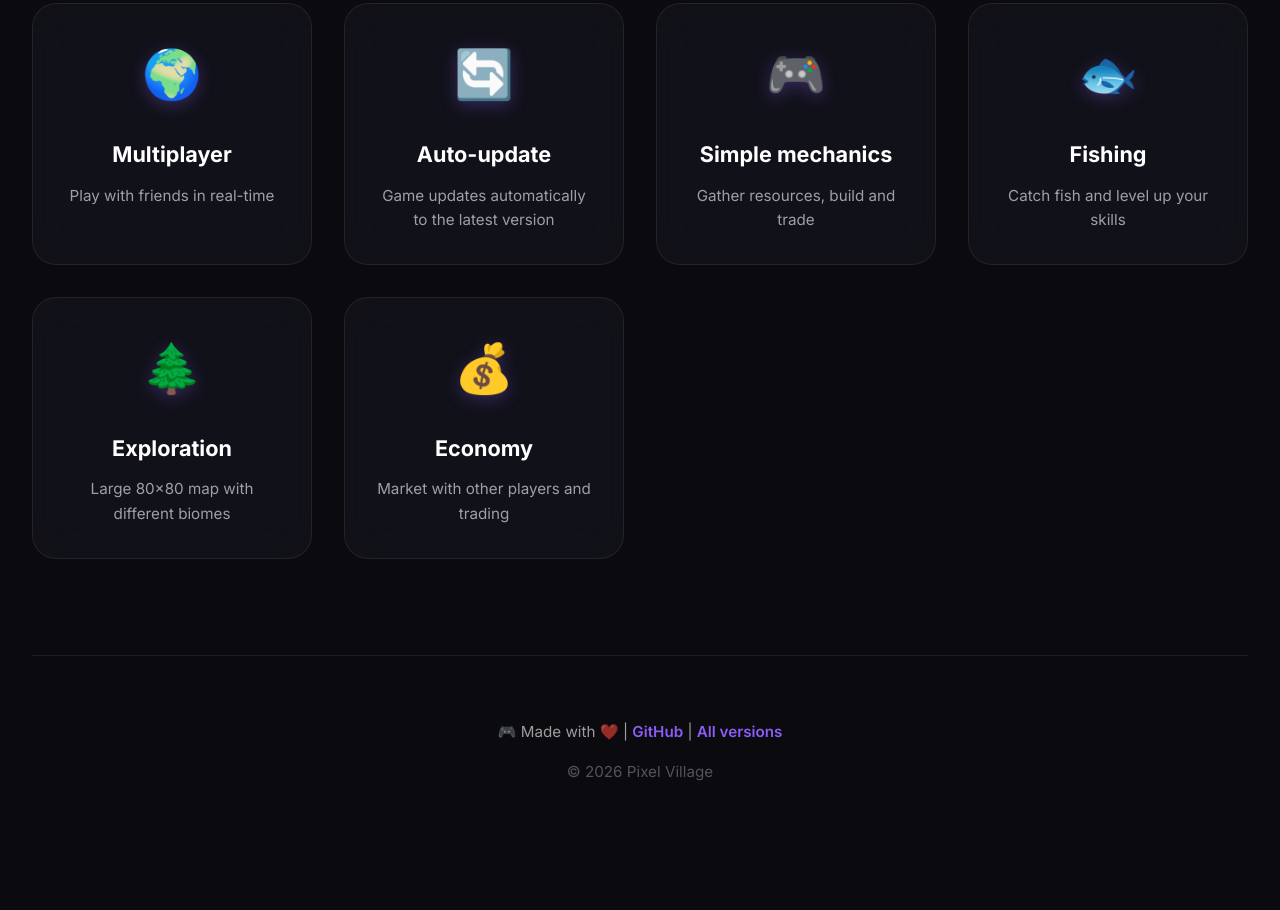
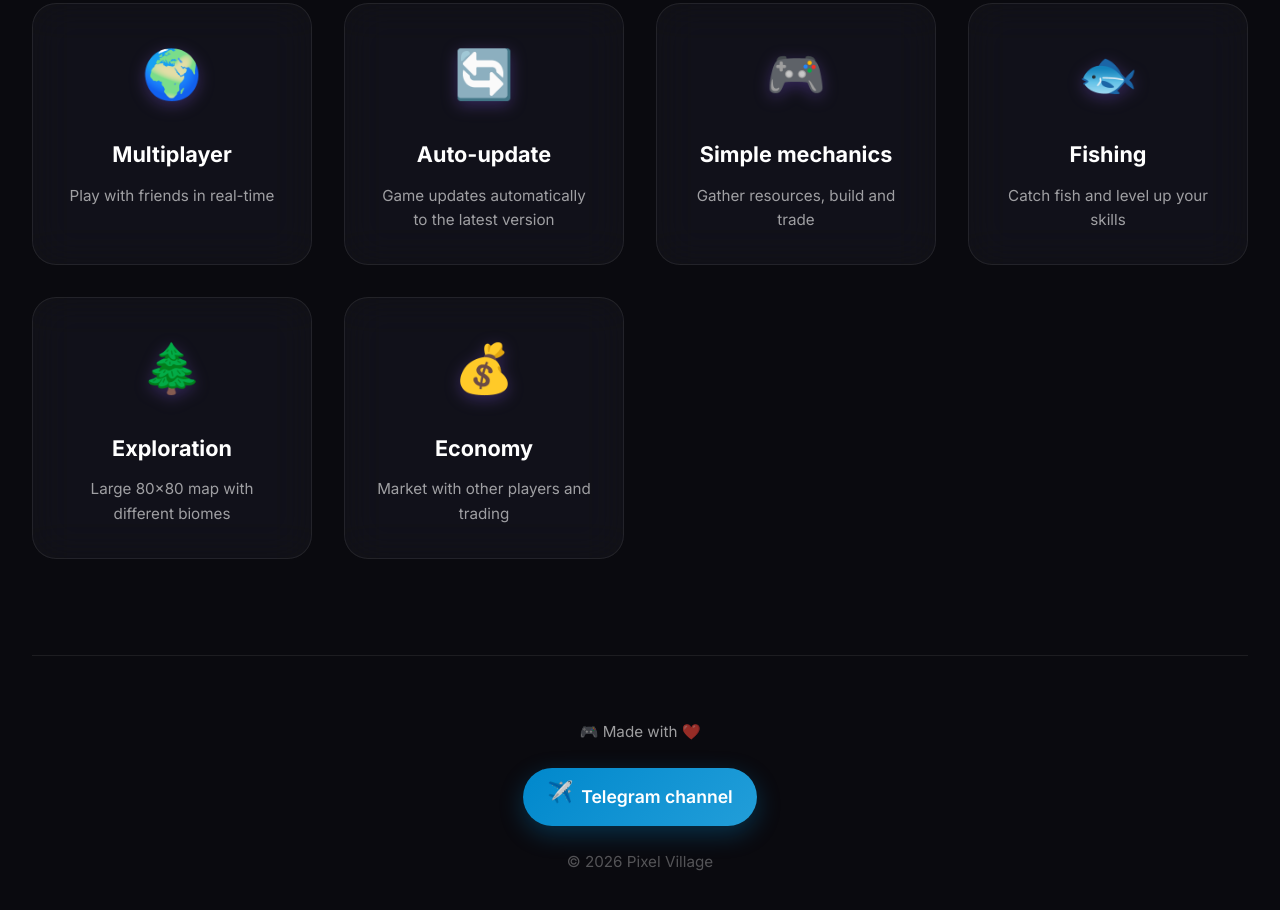
Before and after one commit to gertyn230/game-releases, a plain HTML site: page index.html in a window 1280 px wide. Shown: the part 1259-2169 px from the top of the page. Before the commit the page ends 2140 px from the top, so only its background shows below. Drawn offline with Linux system fonts and the light colour scheme; no server answers.

Commit message:
Remove GitHub links and add Telegram channel
- Removed all GitHub links from footer
- Added Telegram channel link: t.me/pixel_village
- Animated Telegram button with float effect
- Telegram branding colors (blue gradient)
- Updated all 3 language translations
- Cleaner footer design

Co-Authored-By: Claude <noreply@anthropic.com>

```diff
--- a/index.html
+++ b/index.html
@@ -504,12 +504,42 @@ footer {
 footer a {
   color: var(--accent-1);
   text-decoration: none;
-  transition: color 0.3s;
+  transition: all 0.3s;
   font-weight: 600;
 }
 
 footer a:hover {
   color: var(--accent-2);
+}
+
+.telegram-link {
+  display: inline-flex;
+  align-items: center;
+  gap: 0.5rem;
+  background: linear-gradient(135deg, #0088cc 0%, #229ED9 100%);
+  color: white !important;
+  padding: 0.75rem 1.5rem;
+  border-radius: 100px;
+  font-size: 1.1rem;
+  box-shadow: 0 8px 24px rgba(0, 136, 204, 0.3);
+  transition: all 0.3s cubic-bezier(0.4, 0, 0.2, 1);
+}
+
+.telegram-link:hover {
+  transform: translateY(-3px) scale(1.05);
+  box-shadow: 0 12px 32px rgba(0, 136, 204, 0.5);
+  color: white !important;
+}
+
+.telegram-icon {
+  font-size: 1.3rem;
+  display: inline-block;
+  animation: telegramFloat 2s ease-in-out infinite;
+}
+
+@keyframes telegramFloat {
+  0%, 100% { transform: translateY(0px); }
+  50% { transform: translateY(-5px); }
 }
 
 /* Responsive */
@@ -672,11 +702,15 @@ footer a:hover {
 
   <footer class="reveal">
     <p>
-      <span data-i18n="footer-made">🎮 Створено з ❤️</span> |
-      <a href="https://github.com/gertyn230/game" target="_blank">GitHub</a> |
-      <a href="https://github.com/gertyn230/game-releases/releases" target="_blank" data-i18n="footer-releases">Усі версії</a>
+      <span data-i18n="footer-made">🎮 Створено з ❤️</span>
     </p>
-    <p style="margin-top: 1rem; opacity: 0.5;">
+    <p style="margin-top: 1.5rem;">
+      <a href="https://t.me/pixel_village" target="_blank" class="telegram-link">
+        <span class="telegram-icon">✈️</span>
+        <span data-i18n="footer-telegram">Telegram канал</span>
+      </a>
+    </p>
+    <p style="margin-top: 1.5rem; opacity: 0.5;">
       © 2026 Pixel Village
     </p>
   </footer>
@@ -718,7 +752,7 @@ const translations = {
     'feature-economy-title': 'Економіка',
     'feature-economy-desc': 'Ринок з іншими гравцями та торгівля',
     'footer-made': '🎮 Створено з ❤️',
-    'footer-releases': 'Усі версії'
+    'footer-telegram': 'Telegram канал'
   },
   en: {
     title: 'Pixel Village',
@@ -743,7 +777,7 @@ const translations = {
     'feature-economy-title': 'Economy',
     'feature-economy-desc': 'Market with other players and trading',
     'footer-made': '🎮 Made with ❤️',
-    'footer-releases': 'All versions'
+    'footer-telegram': 'Telegram channel'
   },
   ru: {
     title: 'Pixel Village',
@@ -768,7 +802,7 @@ const translations = {
     'feature-economy-title': 'Экономика',
     'feature-economy-desc': 'Рынок с другими игроками и торговля',
     'footer-made': '🎮 Создано с ❤️',
-    'footer-releases': 'Все версии'
+    'footer-telegram': 'Telegram канал'
   }
 };
 
```
